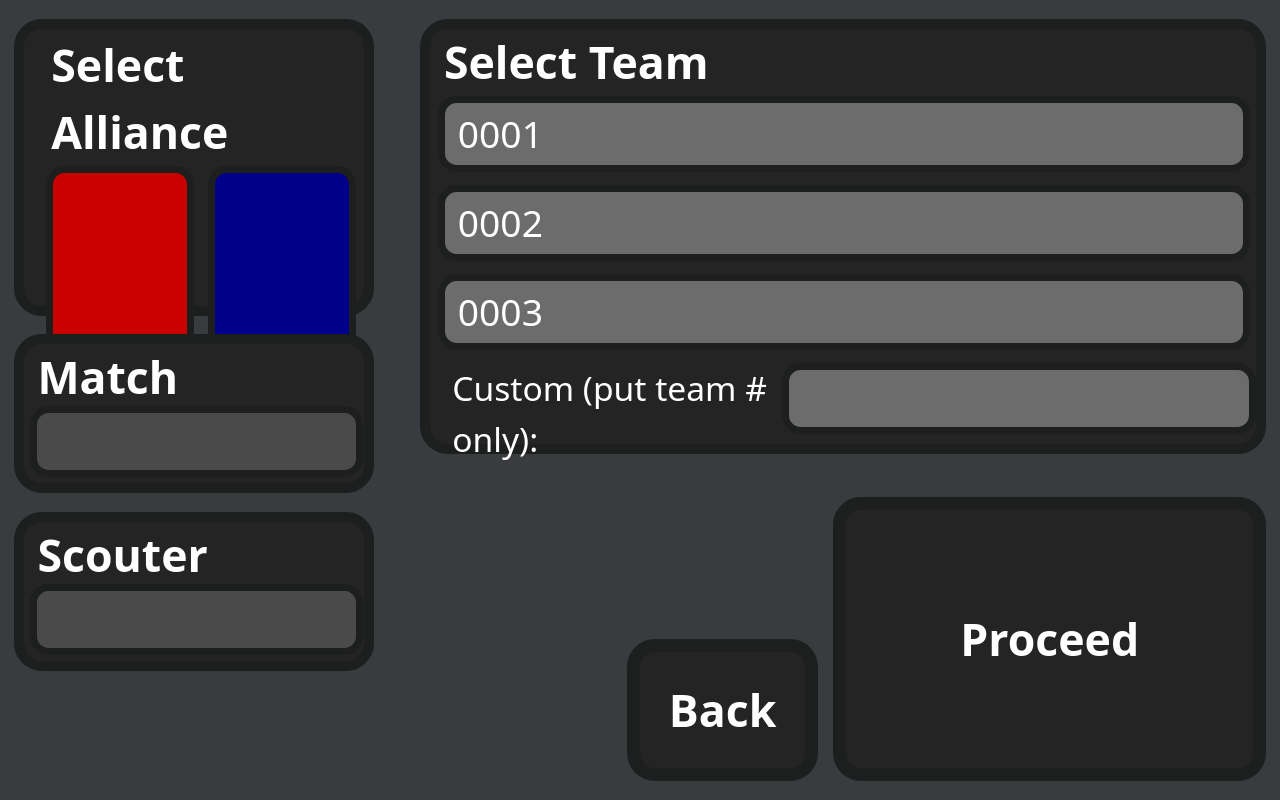
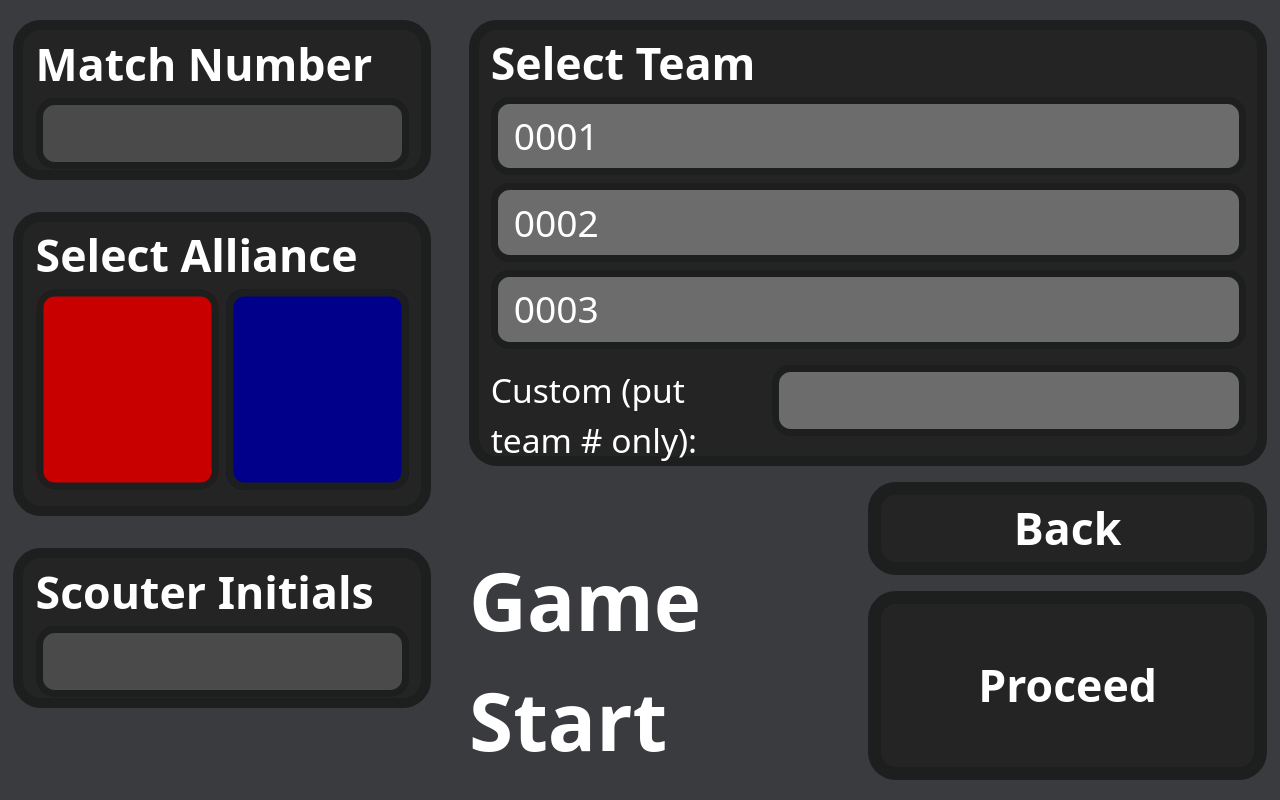
Before and after one commit to VihaanChhabria/VScouter, a React (Vite) app in the folder website/: page /game-start in a window 1280 px wide. Built offline with nearby package versions, Linux system fonts and the light colour scheme.

Commit message:
updated the game start screen to use flexboxes but everything else is mostly broken

```diff
--- a/website/dev-dist/sw.js
+++ b/website/dev-dist/sw.js
@@ -82,7 +82,7 @@ define(['./workbox-ac6e1177'], (function (workbox) { 'use strict';
     "revision": "3ca0b8505b4bec776b69afdba2768812"
   }, {
     "url": "index.html",
-    "revision": "0.lp5gjou311g"
+    "revision": "0.91hoi9up9eg"
   }], {});
   workbox.cleanupOutdatedCaches();
   workbox.registerRoute(new workbox.NavigationRoute(workbox.createHandlerBoundToURL("index.html"), {
--- a/website/src/components/GameStartComponents/GameStartSelectAlliance.jsx
+++ b/website/src/components/GameStartComponents/GameStartSelectAlliance.jsx
@@ -9,12 +9,7 @@ import React, { useEffect, useState } from "react";
  * @param {function} props.setAlliance - The function to set the alliance.
  * @return {JSX.Element} The rendered component.
  */
-const InitialSelectAlliance = ({
-  coordX = 1.07,
-  coordY = 2.33,
-  currentAlliance,
-  setAlliance,
-}) => {
+const InitialSelectAlliance = ({ currentAlliance, setAlliance }) => {
   const [redSelected, setRedSelected] = useState(currentAlliance === "red");
   const [blueSelected, setBlueSelected] = useState(currentAlliance === "blue");
 
@@ -51,15 +46,18 @@ const InitialSelectAlliance = ({
       <div
         style={{
           border: "1.3dvh solid #1D1E1E",
-          width: "28.13dvw",
-          height: "37.2dvh",
+          width: "100%",
+          height: "100%",
           backgroundColor: "#242424",
           borderRadius: "3.49dvh",
-          position: "absolute",
-          top: `${coordY}dvh`,
-          left: `${coordX}dvw`,
           whiteSpace: "pre-wrap",
           wordWrap: "break-word",
+          display: "flex",
+          flexDirection: "column",
+          justifyContent: "center",
+          alignItems: "flex-start",
+          paddingLeft: "1dvw",
+          paddingBottom: "2dvh",
         }}
       >
         {/* Text */}
@@ -68,25 +66,29 @@ const InitialSelectAlliance = ({
             color: "#FFFFFF",
             fontSize: "5.58dvh",
             fontWeight: "bold",
-            paddingLeft: "2.15dvw",
-            paddingTop: "0.47dvh",
           }}
         >
           Select Alliance
         </h1>
 
         {/* Selectors */}
-        <div style={{ display: "flex" }}>
+        <div
+          style={{
+            display: "flex",
+            flexDirection: "row",
+            justifyContent: "space-between",
+            width: "97%",
+            gap: "0.5dvw",
+          }}
+        >
           {/* Red */}
           <div
             style={{
               backgroundColor: "#C80000",
-              border: `${redSelected ? "4.65dvh" : "0.93dvh"} solid #1D1E1E`,
+              boxShadow: `0px 0px 0px ${redSelected ? "4.65dvh #F7B900" : "0.93dvh #1D1E1E"} inset`,
               borderRadius: "2.33dvh",
-              width: "11.59dvw",
               height: "25.12dvh",
-              marginLeft: "1.73dvw",
-              marginRight: "1.07dvw",
+              flexGrow: 1,
             }}
             onClick={() => clickAlliance("red")}
           ></div>
@@ -94,10 +96,10 @@ const InitialSelectAlliance = ({
           <div
             style={{
               backgroundColor: "#00008B",
-              width: "11.59dvw",
               height: "25.12dvh",
-              border: `${blueSelected ? "4.65dvh" : "0.93dvh"} solid #1D1E1E`,
+              boxShadow: `0px 0px 0px ${blueSelected ? "4.65dvh #F7B900" : "0.93dvh #1D1E1E"} inset`,
               borderRadius: "2.33dvh",
+              flexGrow: 1,
             }}
             onClick={() => clickAlliance("blue")}
           ></div>
--- a/website/src/components/GameStartComponents/GameStartSelectTeam.jsx
+++ b/website/src/components/GameStartComponents/GameStartSelectTeam.jsx
@@ -12,8 +12,6 @@ import SelectTeamButton from "./GameStartSelectTeamButton";
  * @return {JSX.Element} The rendered component.
  */
 const InitialSelectTeam = ({
-  coordX = 32.83,
-  coordY = 2.33,
   defaultSelectTeam,
   setSelectTeam,
   selectedMatch,
@@ -125,41 +123,51 @@ const InitialSelectTeam = ({
       <div
         style={{
           border: "1.3dvh solid #1D1E1E",
-          width: "66.09dvw",
-          height: "54.42dvh",
+          width: "100%",
+          height: "100%",
           backgroundColor: "#242424",
           borderRadius: "3.49dvh",
-          position: "absolute",
-          left: `${coordX}dvw`,
-          top: `${coordY}dvh`,
         }}
       >
-        <div style={{}}>
+        <div style={{ width: "98.5%", height: "100%", paddingLeft: "1.5%" }}>
           {/* Question */}
           <h1
             style={{
               color: "#FFFFFF",
               fontSize: "5.58dvh",
               fontWeight: "bold",
-              paddingLeft: "1.07dvw",
             }}
           >
             Select Team
           </h1>
 
           {/* Selectors */}
+          <div
+            style={{
+              display: "flex",
+              flexDirection: "column",
+              width: "100%",
+              height: "59%",
+              gap: "1dvh",
+            }}
+          >
+            <div style={{ flexGrow: 1 }}>
               <SelectTeamButton
                 currentTeamType={"1"}
                 currentTeamStatus={team1Status}
                 clickTeam={clickTeam}
                 teamName={baseTeams[0]}
               />
+            </div>
+            <div style={{ flexGrow: 1 }}>
               <SelectTeamButton
                 currentTeamType={"2"}
                 currentTeamStatus={team2Status}
                 clickTeam={clickTeam}
                 teamName={baseTeams[1]}
               />
+            </div>
+            <div style={{ flexGrow: 1 }}>
               <SelectTeamButton
                 currentTeamType={"3"}
                 currentTeamStatus={team3Status}
@@ -167,19 +175,32 @@ const InitialSelectTeam = ({
                 teamName={baseTeams[2]}
               />
             </div>
+          </div>
 
           {/* Custom Team Selector */}
           <div
             style={{
-            paddingLeft: "1.72dvw",
               display: "flex",
+              flexDirection: "row",
+              justifyContent: "space-between",
+              paddingTop: "2dvh",
               zIndex: 2,
               position: textSelected && isMobile ? "fixed" : "relative",
               left: textSelected && isMobile ? `15dvw` : `0dvw`,
               top: textSelected && isMobile ? "4dvh" : `0dvh`,
             }}
           >
-          <h1 style={{ color: "#FFFFFF", fontSize: "4.2dvh" }}>
+            <h1
+              style={{
+                color: "#FFFFFF",
+                fontSize: "4.2dvh",
+                width: "100%",
+                flexBasis: 1,
+                flexGrow: 1,
+                marginRight: "1dvw",
+                height: "8.88dvh",
+              }}
+            >
               Custom (put team # only):
             </h1>
             <input
@@ -189,19 +210,20 @@ const InitialSelectTeam = ({
                 borderRadius: "2.33dvh",
                 backgroundColor: `#${customTeamStatus ? "393939" : "6C6C6C"}`,
                 color: "#FFFFFF",
-              width: "37.02dvw",
                 height: "8.88dvh",
-              marginLeft: "0.43dvw",
                 fontSize: "4.0dvh",
+                flexBasis: 1,
+                flexGrow: 1,
               }}
               value={customTeamValue}
               onChange={(e) => setCustomTeamValue(e.target.value)}
               onFocus={() => {
-              setTextSelected(true)
-              clickTeam("custom", customTeamStatus)
+                setTextSelected(true);
+                clickTeam("custom", customTeamStatus);
               }}
               onBlur={() => setTextSelected(false)}
             />
+          </div>
         </div>
       </div>
 
--- a/website/src/components/GameStartComponents/GameStartSelectTeamButton.jsx
+++ b/website/src/components/GameStartComponents/GameStartSelectTeamButton.jsx
@@ -23,17 +23,15 @@ const InitialSelectTeamButton = ({
           borderRadius: "2.33dvh",
           backgroundColor: `#${currentTeamStatus ? "393939" : "6C6C6C"}`,
           color: "#FFFFFF",
-          width: "63.41dvw",
-          height: "9.53dvh",
-          marginBottom: "1.63dvh",
-          marginLeft: "0.64dvw",
+          width: "100%",
+          height: "100%",
           display: "flex",
           flexDirection: "row",
           alignItems: "center",
         }}
         onClick={() => clickTeam(currentTeamType, currentTeamStatus)}
       >
-        <h1 style={{ fontSize: "4.65dvh", marginLeft: "0.97dvw" }}>
+        <h1 style={{ fontSize: "4.65dvh", paddingLeft: "2dvh" }}>
           {teamName}
         </h1>
       </div>
--- a/website/src/components/GameStartComponents/GameStartTextInput.jsx
+++ b/website/src/components/GameStartComponents/GameStartTextInput.jsx
@@ -10,11 +10,9 @@ import React, { useEffect, useState } from "react";
  * @param {function} setTextValue - The function to set the text input value to.
  */
 const TextInput = ({
-  question = "Match Number",
-  coordX = 0.781,
-  coordY = 24.933,
-  defaultText,
-  setTextValue,
+  question = "-",
+  defaultText = null,
+  setTextValue = () => {},
 }) => {
   const [upperText, setUpperText] = useState(
     // If the defaultText is null, set the state to an empty string, otherwise set it to the defaultText in uppercase
@@ -42,7 +40,7 @@ const TextInput = ({
   }, [upperText]);
 
   return (
-    <>
+    <div style={{ height: "100%", width: "100%" }}>
       {textSelected && isMobile && (
         <div
           style={{
@@ -59,23 +57,28 @@ const TextInput = ({
       <div
         style={{
           border: "1.3dvh solid #1D1E1E",
-          width: "28.12dvw",
-          height: "19.89dvh",
+          width: "100%",
+          height: "100%",
           backgroundColor: "#242424",
           borderRadius: "3.49dvh",
-          position: "absolute",
+          position: textSelected && isMobile ? "absolute" : "relative",
           left:
-            textSelected && isMobile ? `${50 - 28.12 / 2}dvw` : `${coordX}dvw`,
-          top: textSelected && isMobile ? "4dvh" : `${coordY}dvh`,
+            textSelected && isMobile ? `${50 - 28.12 / 2}dvw` : "",
+          top: textSelected && isMobile ? "4dvh" : "",
           zIndex: 2,
+          display: "flex",
+          flexDirection: "column",
+          justifyContent: "center",
+          alignItems: "flex-start",
+          paddingLeft: "1dvw",
         }}
       >
+
         <h1
           style={{
             color: "#FFFFFF",
             fontSize: "5.58dvh",
             fontWeight: "bold",
-            paddingLeft: "1.07dvw",
           }}
         >
           {question}
@@ -89,18 +92,15 @@ const TextInput = ({
             borderRadius: "2.33dvh",
             backgroundColor: "#4A4A4A",
             color: "#FFFFFF",
-            width: "26.01dvw",
+            width: "97%",
             height: "8.88dvh",
-            position: "absolute",
-            left: `.5dvw`,
-            top: "7.8dvh",
             fontSize: "4.0dvh",
           }}
           onFocus={() => setTextSelected(true)}
           onBlur={() => setTextSelected(false)}
         />
       </div>
-    </>
+    </div>
   );
 };
 
--- a/website/src/components/ProceedBackButton.jsx
+++ b/website/src/components/ProceedBackButton.jsx
@@ -26,82 +26,64 @@ import "react-toastify/dist/ReactToastify.css";
 const ProceedBackButton = ({
   back = false,
   nextPage = "/",
-  coordX = null,
-  coordY = null,
   inputs = {},
-  width = null,
-  height = null,
   message = null,
 }) => {
   const navigate = useNavigate();
   const location = useLocation();
 
+  /** Handler for the button being clicked */
   const proceedClick = () => {
     if (back) {
+      // If the back prop is set to true, pass the inputs as props to the previous page
       inputs = Object.fromEntries(
         Object.entries(inputs).filter(([key, value]) => value !== null)
       );
       navigate(nextPage, { state: { inputs } });
     } else {
+      // If the back prop is set to false, check if all inputs have been filled in
       const hasNull = Object.values(inputs).some((val) => val === null);
       if (hasNull) {
+        // If there are any null inputs, display an error message
         toast.error("Fill In All Fields To Proceed");
       } else {
         if (
           nextPage == "/game-start" &&
           location.pathname == "/endgame-scoring"
         ) {
+          // If the next page is the game start page and the current page is the endgame scoring page
           const fullData = {
             data: JSON.parse(localStorage.getItem("scoutingData"))?.data || [],
           };
           fullData.data.push({ ...inputs });
-
+          // Save the inputs to local storage
           localStorage.setItem("scoutingData", JSON.stringify(fullData));
           navigate(nextPage);
         } else {
+          // If the next page is not the game start page, pass the inputs as props to the next page
           navigate(nextPage, { state: { inputs } });
         }
       }
     }
   };
-  const containerStyle = {
+
+  return (
+    <div style={{ width: "100%", height: "100%" }}>
+      <div
+        style={{
+          width: "100%",
+          height: "100%",
           border: "1.63dvh solid #1D1E1E",
-    width: `${back ? "12.98" : "33.84"}dvw`,
-    height: `${back ? "17.84" : "35.52"}dvh`,
           backgroundColor: "#242424",
           borderRadius: "3.49dvh",
           display: "flex",
           justifyContent: "center",
           alignItems: "center",
-    position: "absolute",
-    bottom: "2.33dvh",
           whiteSpace: "pre-wrap",
           wordWrap: "break-word",
-  };
-
-  if (back) {
-    containerStyle.left = "1.07dvw";
-  } else {
-    containerStyle.right = "1.07dvw";
-  }
-
-  if (coordX) {
-    containerStyle.left = `${coordX}dvw`;
-  }
-  if (coordY) {
-    containerStyle.top = `${coordY}dvh`;
-  }
-
-  if (width) {
-    containerStyle.width = `${width}dvw`;
-  }
-  if (height) {
-    containerStyle.height = `${height}dvh`;
-  }
-
-  return (
-    <>
-      <div style={containerStyle} onClick={proceedClick}>
+        }}
+        onClick={proceedClick}
+      >
         <h1
           style={{
             color: "#FFFFFF",
@@ -114,7 +96,7 @@ const ProceedBackButton = ({
         </h1>
       </div>
       <ToastContainer />
-    </>
+    </div>
   );
 };
 
--- a/website/src/pages/GameStartPage.jsx
+++ b/website/src/pages/GameStartPage.jsx
@@ -19,60 +19,131 @@ const GameStartPage = () => {
 
   // Initialize the state with the passed in state from the previous page, or null if no state was passed in
   const [alliance, setAlliance] = useState(states?.inputs?.alliance || null);
-  const [matchNumber, setMatchNumber] = useState(states?.inputs?.matchNumber || null);
-  const [scouterInitials, setScouterInitials] = useState(states?.inputs?.scouterInitials || null);
-  const [selectTeam, setSelectTeam] = useState(states?.inputs?.selectTeam || null);
+  const [matchNumber, setMatchNumber] = useState(
+    states?.inputs?.matchNumber || null
+  );
+  const [scouterInitials, setScouterInitials] = useState(
+    states?.inputs?.scouterInitials || null
+  );
+  const [selectTeam, setSelectTeam] = useState(
+    states?.inputs?.selectTeam || null
+  );
 
   return (
     <>
-      {/* Render the SelectAlliance component to select which alliance to scout */}
-      <GameStartSelectAlliance currentAlliance={alliance} setAlliance={setAlliance} />
-
-      {/* Render the TextInput component to take in the match number */}
+      <div
+        style={{
+          display: "flex",
+          flexDirection: "row",
+          justifyContent: "center",
+          alignItems: "center",
+          height: "100dvh",
+        }}
+      >
+        <div
+          style={{
+            display: "flex",
+            flexDirection: "row",
+            width: "98dvw",
+            height: "95dvh",
+            justifyContent: "space-evenly",
+            gap: "3dvw",
+          }}
+        >
+          <div
+            style={{
+              display: "flex",
+              flexDirection: "column",
+              height: "100%",
+              flexBasis: 445,
+              gap: "4dvh",
+            }}
+          >
+            <div style={{ flexBasis: 160 }}>
               <GameStartTextInput
                 question="Match Number"
-        coordX={1.07}
-        coordY={41.75}
+                setTextValue={setMatchNumber}
                 defaultText={matchNumber}
-        setTextValue={setMatchNumber}
               />
-
-      {/* Render the TextInput component to take in the scouter's initials */}
+            </div>
+            <div style={{ flexBasis: 260 }}>
+              <GameStartSelectAlliance
+                currentAlliance={alliance}
+                setAlliance={setAlliance}
+              />
+            </div>
+            <div style={{ flexBasis: 160 }}>
               <GameStartTextInput
                 question="Scouter Initials"
-        coordX={1.07}
-        coordY={63.95}
+                setTextValue={setScouterInitials}
                 defaultText={scouterInitials}
-        setTextValue={setScouterInitials}
               />
+            </div>
+          </div>
 
-      {/* Render the SelectTeam component to select which team to scout */}
+          <div
+            style={{
+              display: "flex",
+              flexDirection: "column",
+              height: "100%",
+              flexBasis: 850,
+              gap: "2dvh",
+            }}
+          >
+            <div style={{ flexBasis: "60%" }}>
               <GameStartSelectTeam
                 defaultSelectTeam={selectTeam}
                 setSelectTeam={setSelectTeam}
                 selectedMatch={matchNumber}
-        selectedAlliance={alliance ? alliance+"Alliance" : null}
+                selectedAlliance={alliance}
               />
+            </div>
 
-      {/* Render the ProceedBackButton to navigate to the next page and pass in the selected data as props */}
-      <ProceedBackButton
-        nextPage="/auto-start"
-        inputs={{
-          ...(states?.inputs || {}),
-          alliance: alliance,
-          matchNumber: matchNumber,
-          scouterInitials: scouterInitials,
-          selectTeam: selectTeam,
+            <div
+              style={{
+                flexBasis: "40%",
+                display: "flex",
+                flexDirection: "row",
               }}
-      />
-
-      <ProceedBackButton
-        nextPage="/"
-        width={14.91}
-        height={17.84}
-        coordX={49}
-        back={true}
-      />
+            >
+              <div
+                style={{
+                  flexBasis: "50%",
+                  display: "flex",
+                  justifyContent: "flex-start",
+                  alignItems: "flex-end",
+                }}
+              >
+                <h1
+                  style={{
+                    color: "#FFFFFF",
+                    fontSize: "10dvh",
+                    fontWeight: "bold",
+                  }}
+                >
+                  Game Start
+                </h1>
+              </div>
+              <div
+                style={{
+                  flexBasis: "50%",
+                  height: "100%",
+                  display: "flex",
+                  flexDirection: "column",
+                  gap: "2dvh",
+                }}
+              >
+                <div style={{ flexBasis: "30%" }}>
+                  <ProceedBackButton nextPage={`/`} back={true} />
+                </div>
+                <div style={{ flexBasis: "70%" }}>
+                  <ProceedBackButton nextPage={`/auto-start`} />
+                </div>
+              </div>
+            </div>
+          </div>
+        </div>
+      </div>
     </>
   );
 };
```
Lines whose indentation alone changed are shown as unchanged.
